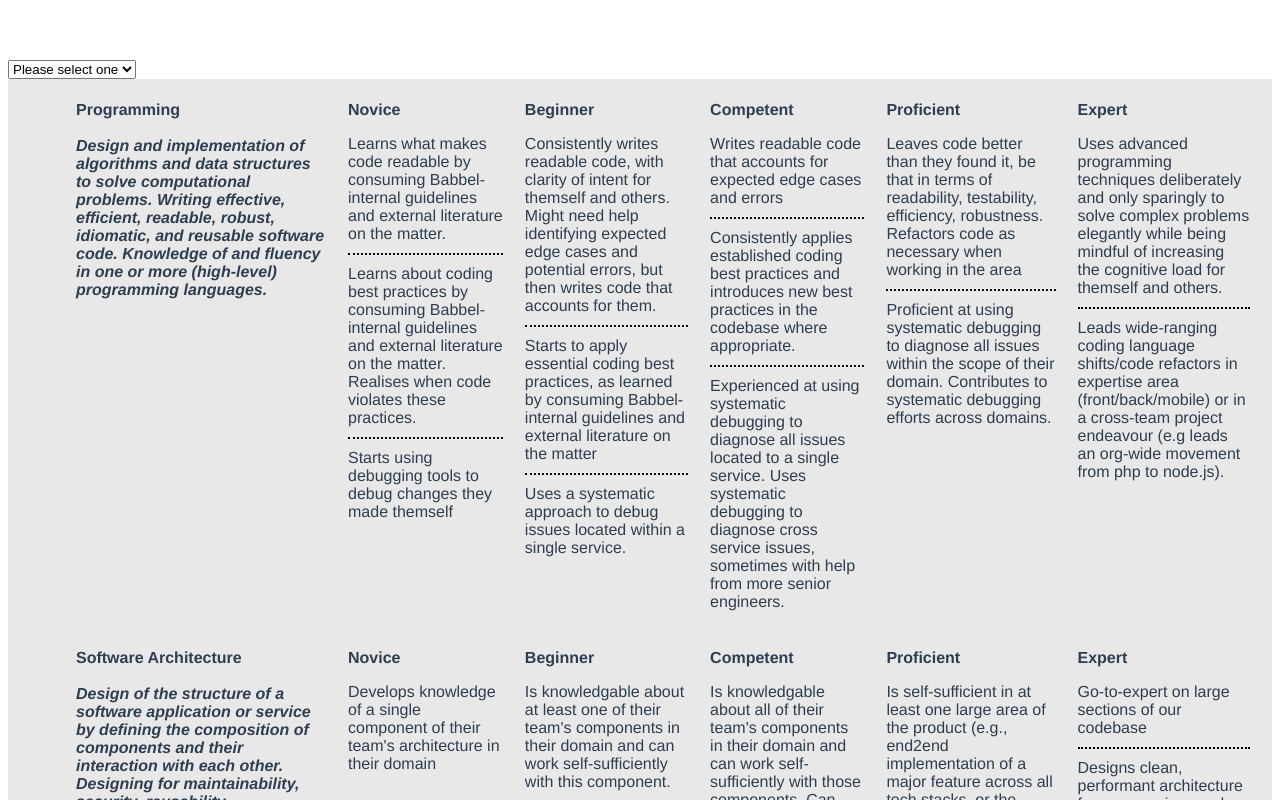
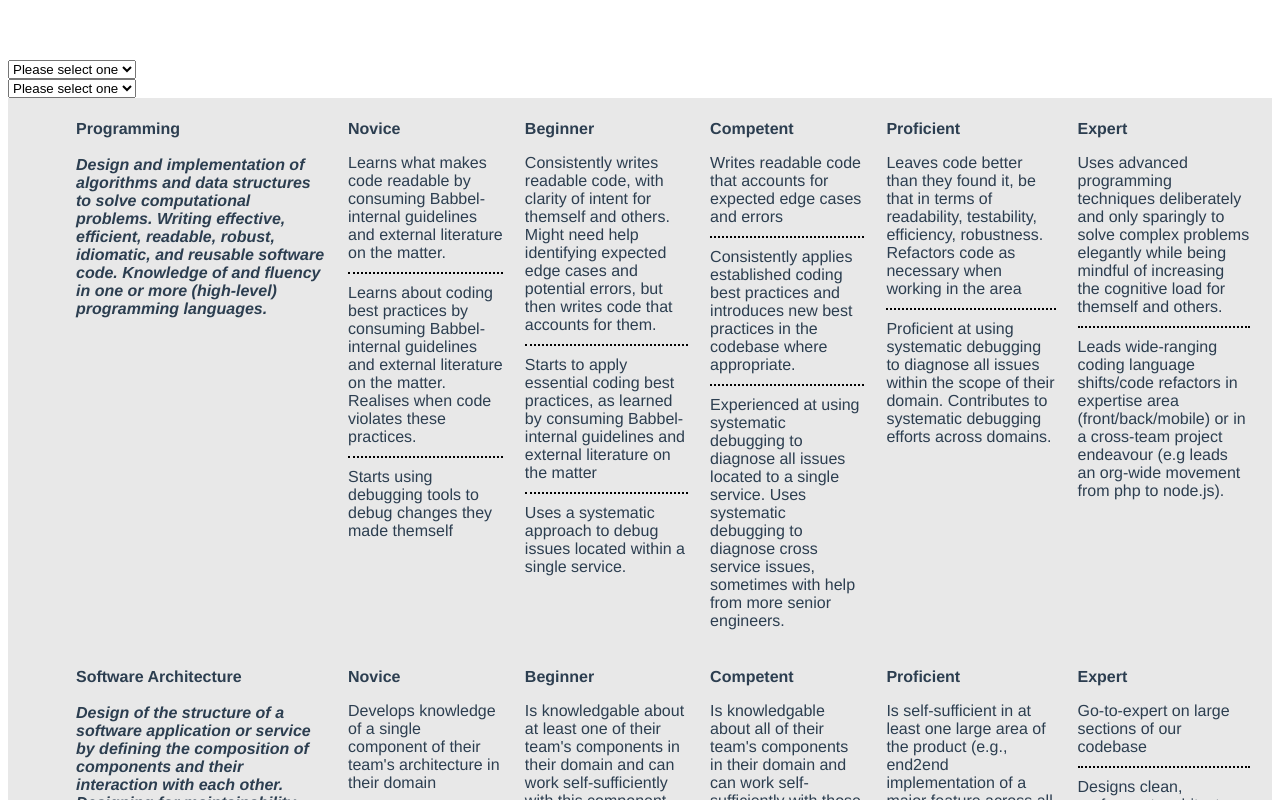
Before and after one commit to rnegash/cornbread, a Vue app: page / in a window 1280 px wide. Shown: the top 800 px of the page. Built offline with nearby package versions, Linux system fonts and the light colour scheme.

Commit message:
Add a second dropdown with a second colour to aid comparisons

```diff
--- a/src/components/CareerFramework.vue
+++ b/src/components/CareerFramework.vue
@@ -1,6 +1,9 @@
 <template>
   <div>
-    <LevelChooser @role-change="roleChanged" />
+
+    <LevelChooser identifier="primary" @role-change="roleChanged" />
+    <LevelChooser identifier="secondary" @role-change="roleChanged" />
+
     <table aria-label="The entire skill matrix in table form" class="matrix-table">
       <tbody>
         <tr
@@ -59,11 +62,22 @@
         roleData: Array
     },
     methods:{
-      roleChanged(role){
+
+      roleChanged(eventObject){
+
+        let role = eventObject.roleValue;
+        let isHighlightedSelector = '';
+
+        if(eventObject.controlIdentifier === 'primary') {
+          isHighlightedSelector = 'highlighted'
+        }else {
+          isHighlightedSelector = 'second-highlight'
+        }
+
         console.log('whoah: ' + role);
 
-        let highlightedElements = document.querySelectorAll('.highlighted');
-        highlightedElements.forEach(e => e.classList.remove('highlighted'));
+        let highlightedElements = document.querySelectorAll('.' + isHighlightedSelector);
+        highlightedElements.forEach(e => e.classList.remove(isHighlightedSelector));
 
 
         let filteredData = this.roleData.filter(function (e) {
@@ -77,7 +91,7 @@
               let selector = '.' + key + '.' + element[key];
               console.log(selector.toLowerCase());
               let elements = document.querySelectorAll(selector.toLowerCase());
-              elements.forEach(e => e.classList.add("highlighted"));
+              elements.forEach(e => e.classList.add(isHighlightedSelector));
             }
           });
         });
@@ -137,6 +151,14 @@ ul {
 }
 
 .highlighted {
-  background-color: Aquamarine;
+  background-color: rgba(127, 255, 212, 0.5);
+}
+
+.second-highlight {
+  background-color: rgba(127, 193, 255, 0.5);
+}
+
+.highlighted.second-highlight {
+  background-color: rgba(127,227,232, 0.5);
 }
 </style>
--- a/src/components/LevelChooser.vue
+++ b/src/components/LevelChooser.vue
@@ -14,10 +14,12 @@
   export default {
     name: "LevelChooser",
     props: {
+        identifier: String
     },
     methods: {
         onChange(event) {
-            this.$emit('role-change', event.target.value)
+            console.log(this.identifier);
+            this.$emit('role-change', {controlIdentifier: this.identifier, roleValue: event.target.value})
         }
     }
   };
```
